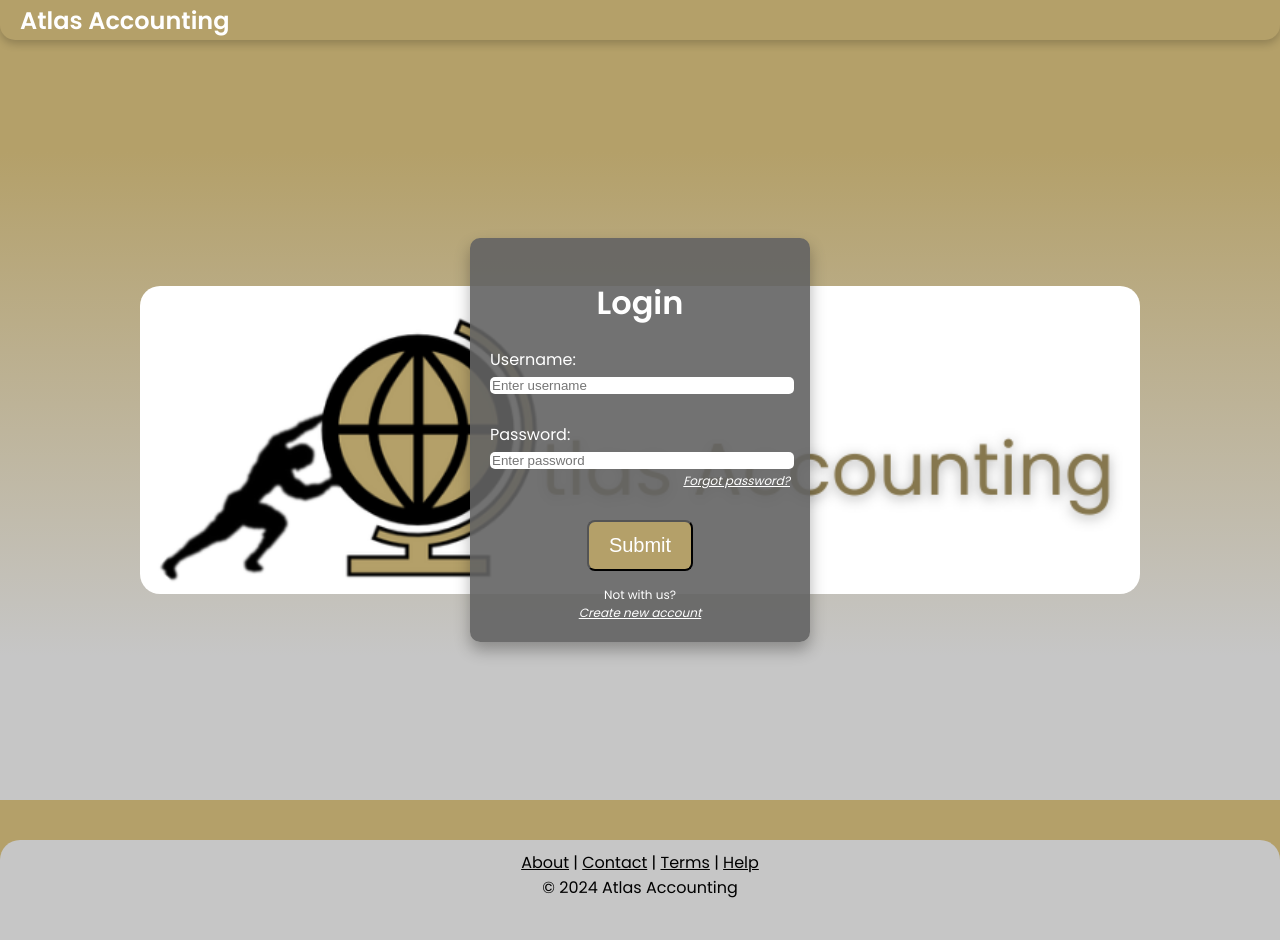
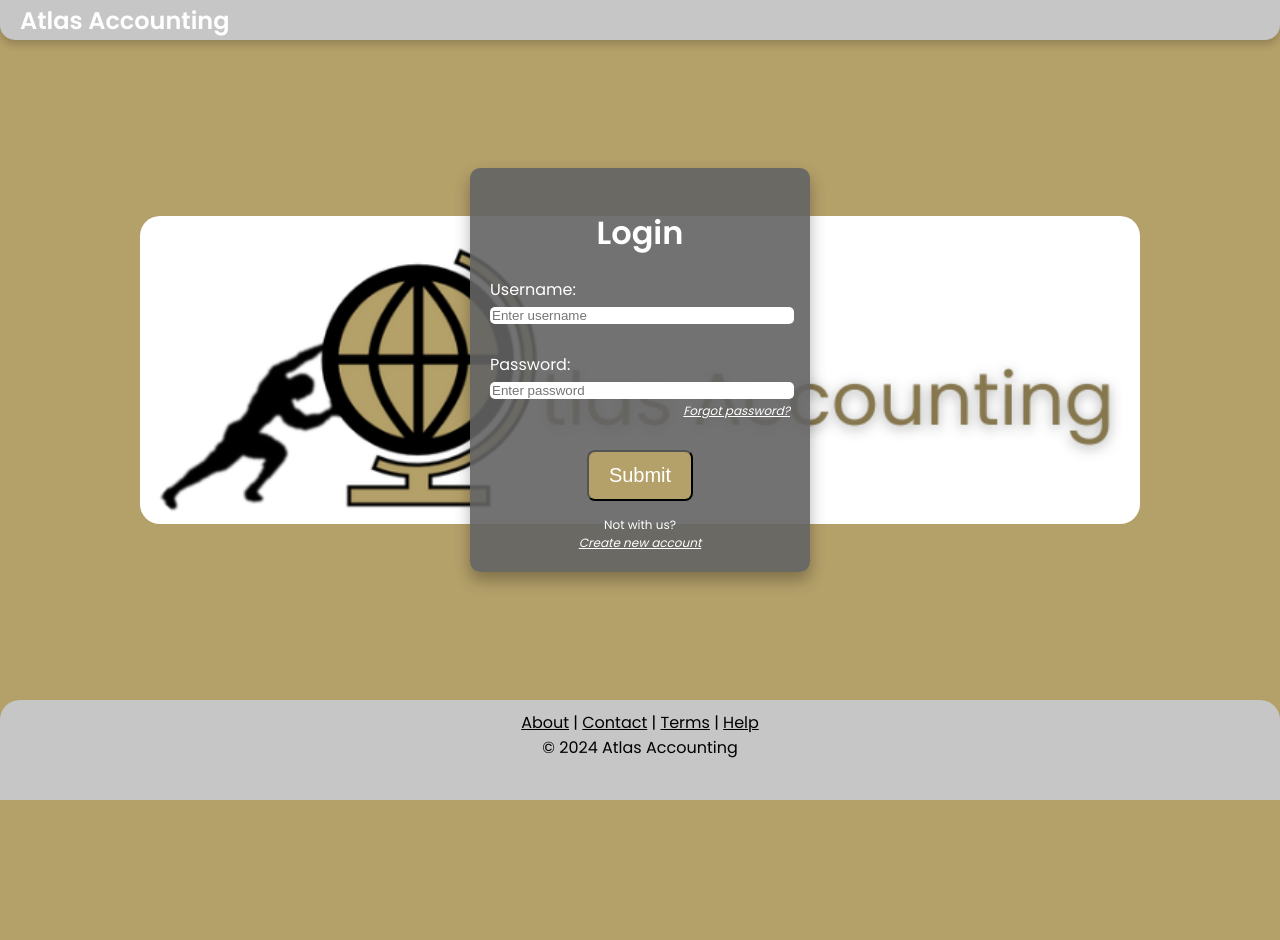
Before and after one commit to I-am-Signal/Atlas-Accounting, a Flask app: a page that uses public/templates/base.html in a window 1280 px wide. After the commit the page ends 800 px from the top, so only its background shows below. Run offline with Flask 3, Linux system fonts and the light colour scheme; some libraries are stand-ins or nearby versions.

Commit message:
home page updated and fixed

```diff
--- a/public/static/style.css
+++ b/public/static/style.css
@@ -1,7 +1,6 @@
 html,
 body {
-  background: rgb(180,160,105);
-background: linear-gradient(180deg, rgba(180,160,105,1) 19%, rgba(198,198,198,1) 82%);
+  background: #B4A069;
   color: black;
   font-family: 'Poppins', sans-serif;
   margin: 0;
@@ -10,14 +9,14 @@ background: linear-gradient(180deg, rgba(180,160,105,1) 19%, rgba(198,198,198,1)
 }
 
 .pageContainer {
-  display: grid;
-  grid-template-rows: auto 1fr auto;
+  display: flex;
+  flex-direction: column;
   min-height: 100vh;
 }
 
 
 .header {
-  background-color: #B4A069;
+  background-color: #C6C6C6;
   height: 5vh;
   max-height: 150px;
   border-bottom-left-radius: 15px;
@@ -40,15 +39,12 @@ background: linear-gradient(180deg, rgba(180,160,105,1) 19%, rgba(198,198,198,1)
   color: #ffffff; /* Optional: you can adjust the hover effect */
 }
 
-
 .page {
+  flex-grow: 1;  /* Make the content area grow to fill available space */
   display: flex;
   justify-content: center;
   align-items: center;
-  height: 100vh;  /* Full height of the viewport */
-  width: 100vw;
-  position: relative;
-  object-fit: cover;
+  padding: 20px;
 }
 
 .page img {
@@ -70,6 +66,7 @@ background: linear-gradient(180deg, rgba(180,160,105,1) 19%, rgba(198,198,198,1)
   border-top-left-radius: 20px;
   border-top-right-radius: 20px;
   padding: 10px;
+  margin-top: auto;
 }
 
 .footer a {
@@ -173,7 +170,6 @@ background: linear-gradient(180deg, rgba(180,160,105,1) 19%, rgba(198,198,198,1)
   background-color: rgb(99, 99, 99, 0.9);
   width: 512px;
   max-width: 600px;
-  max-height: 1000px;
   color: white;
   position: relative;
   z-index: 2;
@@ -343,7 +339,7 @@ background: linear-gradient(180deg, rgba(180,160,105,1) 19%, rgba(198,198,198,1)
   padding: 10px;
   width: 90%;
   margin: 0px 5%;
-  height: 70vh;
+  height: auto;
   position: absolute;
   top: 15%;
 }
```
Also changed, not shown: public/templates/home.html (+5 -6 lines).
